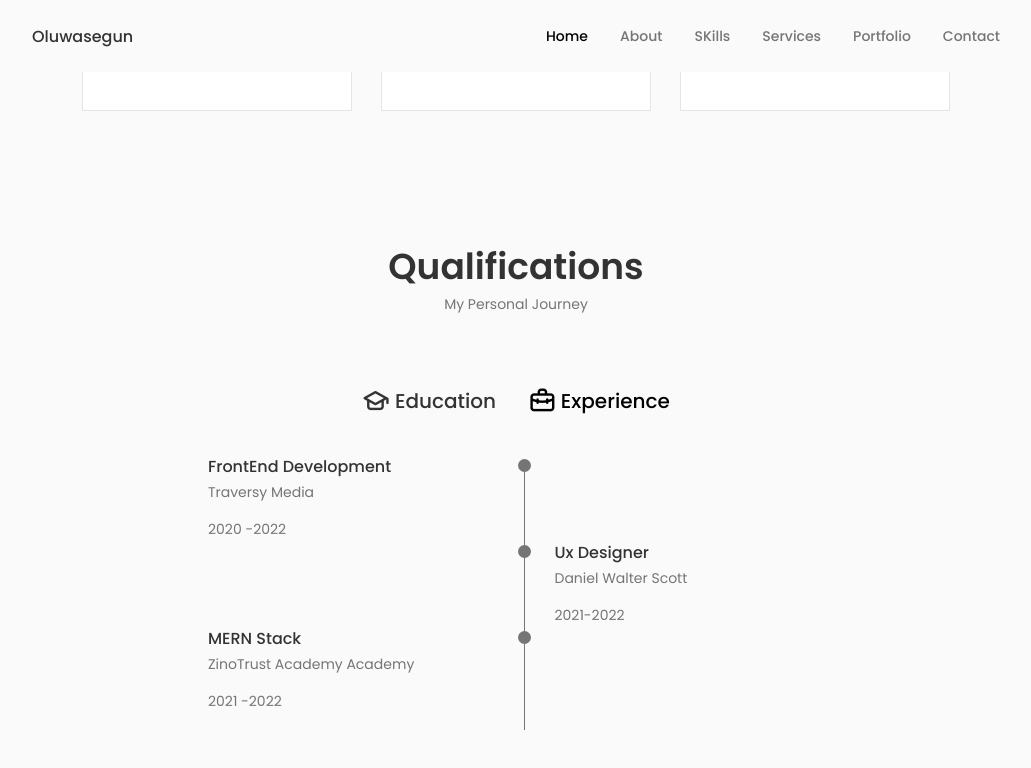
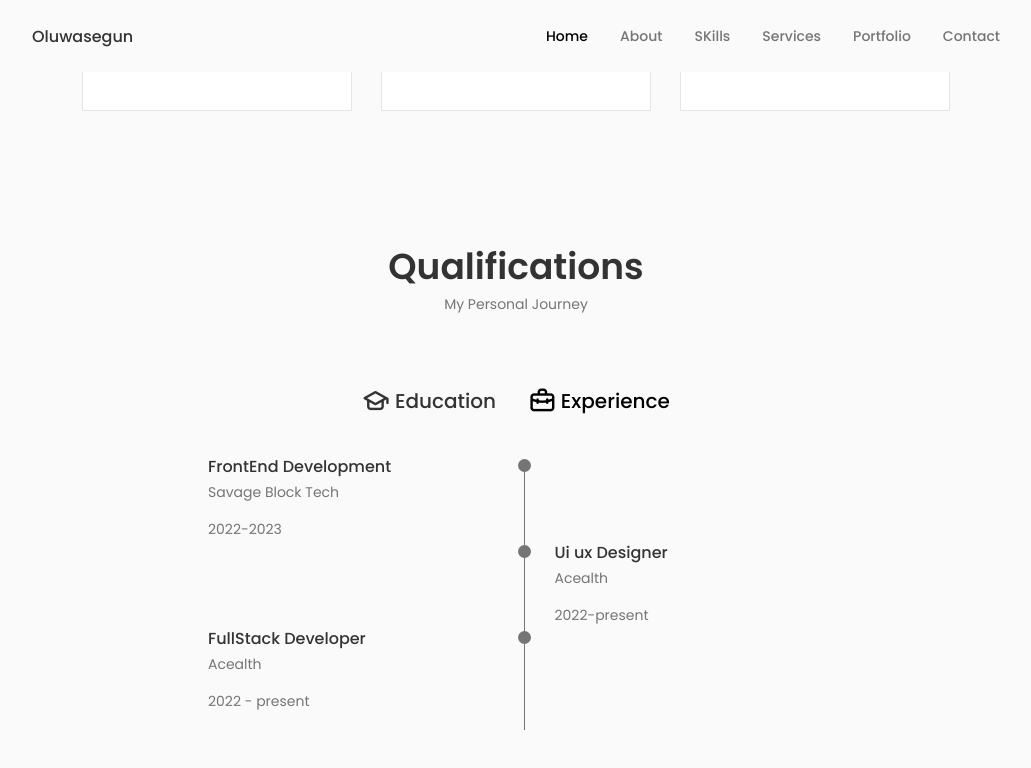
Before and after one commit to boymeetsblockchain/React-Portfolio, a React (Create React App) app: page / in a window 1280 px wide. Both pictures are taken after a click on the element "Experience". Shown: the part 2378-3146 px from the top of the page, without its empty margins (124-1155 px from the left). Built offline with nearby package versions, Linux system fonts and the light colour scheme.

Commit message:
adjusted the qualification

```diff
--- a/src/components/qualifications/Qualifications.jsx
+++ b/src/components/qualifications/Qualifications.jsx
@@ -99,9 +99,9 @@ function Qualifications() {
             <div className="qualification__data">
              <div>
                 <h3 className="qualification__title">FrontEnd Development</h3>
-                <span className="qualification__subtitle">Traversy Media</span>
+                <span className="qualification__subtitle">Savage Block Tech</span>
                 <div className="qualification__calender">
-                 <i className="uil uil-calender-alt"></i> 2020 -2022
+                 <i className="uil uil-calender-alt"></i> 2022-2023
                 </div>
                </div>
                <div>
@@ -118,10 +118,10 @@ function Qualifications() {
                 <span className="qualification__line"></span>
                </div>
              <div>
-                <h3 className="qualification__title">Ux Designer</h3>
-                <span className="qualification__subtitle">Daniel Walter Scott</span>
+                <h3 className="qualification__title">Ui ux Designer</h3>
+                <span className="qualification__subtitle">Acealth</span>
                 <div className="qualification__calender">
-                 <i className="uil uil-calender-alt"></i>  2021-2022
+                 <i className="uil uil-calender-alt"></i>  2022-present
                 </div>
                </div>
 
@@ -129,10 +129,10 @@ function Qualifications() {
 
             <div className="qualification__data">
              <div>
-                <h3 className="qualification__title">MERN Stack</h3>
-                <span className="qualification__subtitle">ZinoTrust Academy Academy</span>
+                <h3 className="qualification__title">FullStack Developer</h3>
+                <span className="qualification__subtitle">Acealth</span>
                 <div className="qualification__calender">
-                 <i className="uil uil-calender-alt"></i> 2021 -2022
+                 <i className="uil uil-calender-alt"></i> 2022 - present
                 </div>
                </div>
                <div>
```
